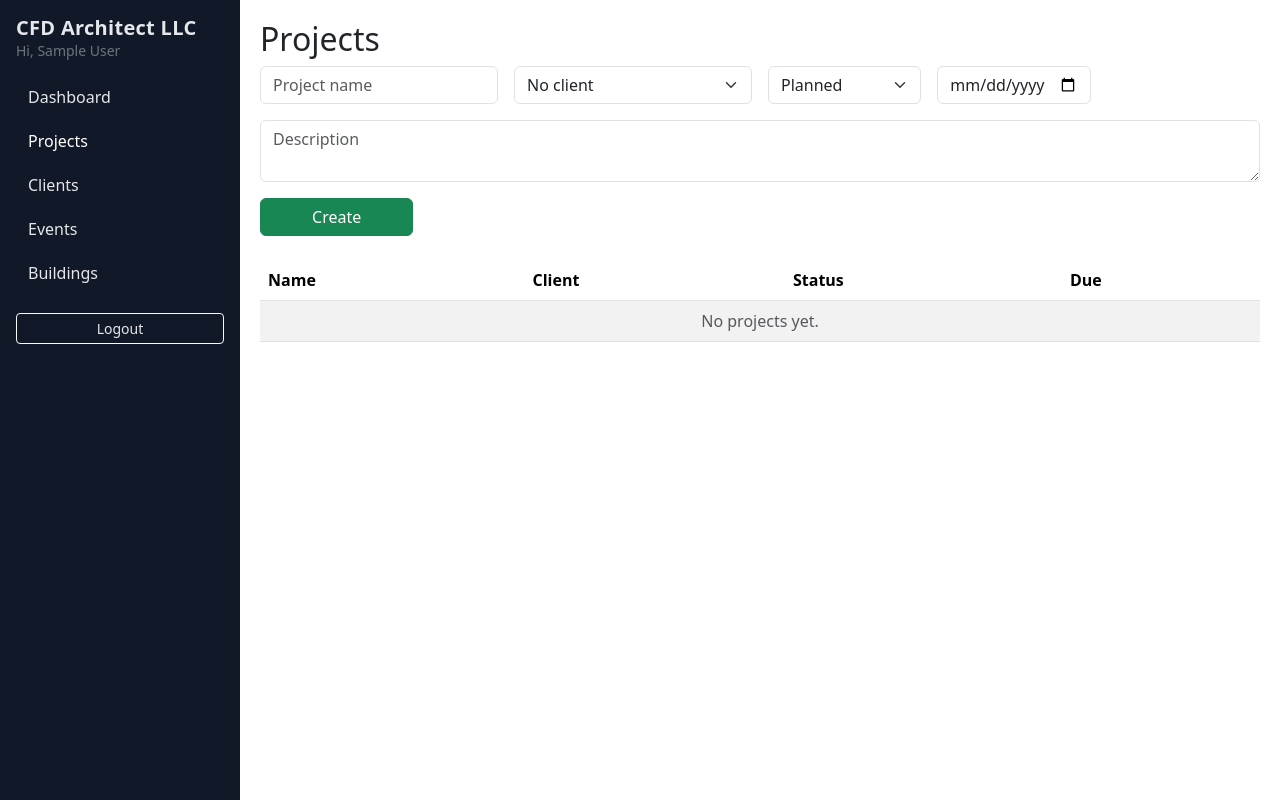
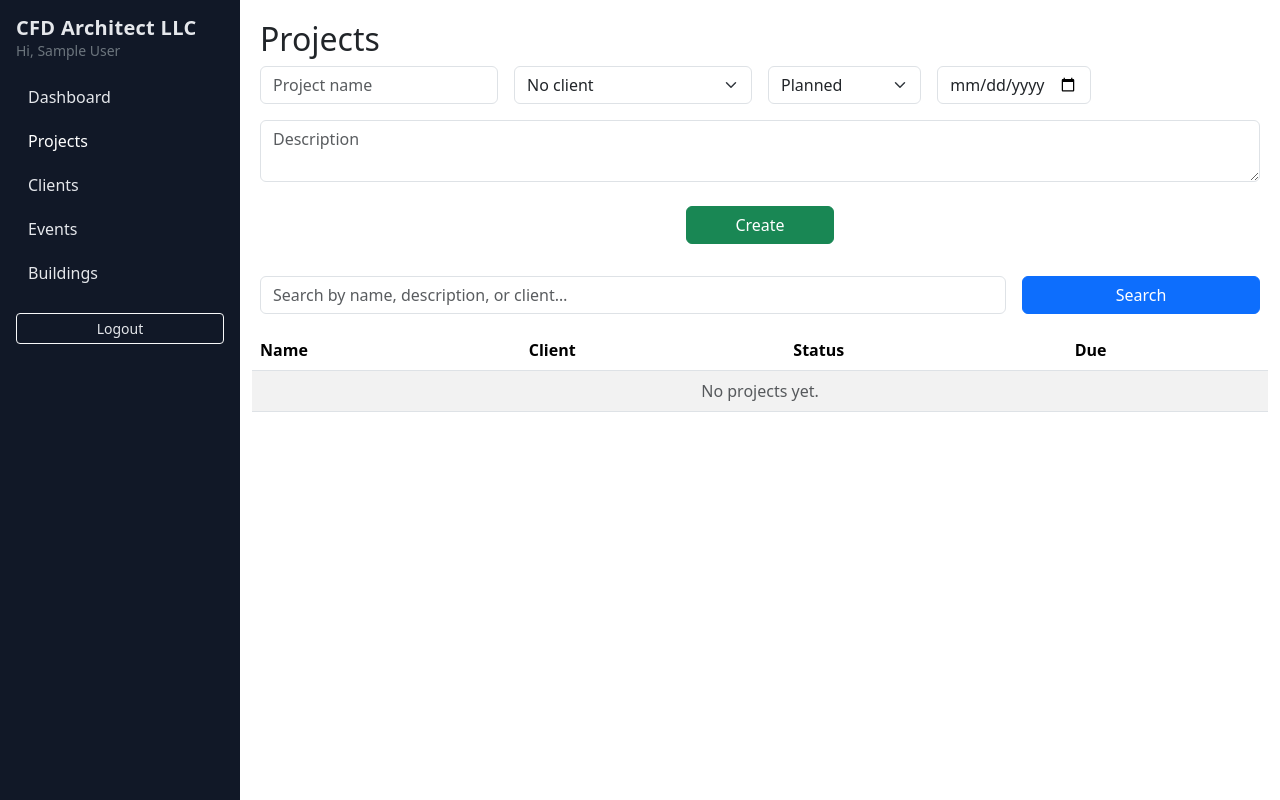
Before and after one commit to dothez3/Event-Calendar, a Flask app: page /projects in a window 1280 px wide. Run offline with Flask 3, Linux system fonts and the light colour scheme; the visitor is signed in with stand-in values (Sample User, id 1); data that the repository does not hold is empty.

Commit message:
search button

```diff
--- a/app.py
+++ b/app.py
@@ -292,7 +292,20 @@ def buildings_delete(id):
 @app.route("/projects")
 @login_required
 def projects():
-    return render_template("projects.html", projects=Project.query.all(), clients=Client.query.all())
+    q = request.args.get("q", "").strip()
+    query = Project.query.join(Client, isouter=True)
+
+    if q:
+        query = query.filter(
+            or_(
+                Project.name.ilike(f"%{q}%"),
+                Project.description.ilike(f"%{q}%"),
+                Client.name.ilike(f"%{q}%")
+            )
+        )
+
+    projects = query.order_by(Project.id.desc()).all()
+    return render_template("projects.html", projects=projects, q=q, clients=Client.query.all())
 
 @app.route("/projects/create", methods=["POST"])
 @login_required
--- a/templates/projects.html
+++ b/templates/projects.html
@@ -3,8 +3,12 @@
 <div class="d-flex justify-content-between align-items-center">
   <h2>Projects</h2>
 </div>
-<form method="post" action="{{ url_for('projects_create') }}" class="row g-3 mb-4">
-  <div class="col-md-3"><input name="name" class="form-control" placeholder="Project name" required></div>
+
+<!-- 🟩 Create Project Form -->
+<form method="post" action="{{ url_for('projects_create') }}" class="row g-3 mb-3">
+  <div class="col-md-3">
+    <input name="name" class="form-control" placeholder="Project name" required>
+  </div>
   <div class="col-md-3">
     <select name="client_id" class="form-select">
       <option value="">No client</option>
@@ -20,10 +24,33 @@
       <option>Done</option>
     </select>
   </div>
-  <div class="col-md-2"><input name="due_date" type="date" class="form-control"></div>
-  <div class="col-md-12"><textarea name="description" class="form-control" placeholder="Description"></textarea></div>
-  <div class="col-md-2"><button class="btn btn-success w-100">Create</button></div>
+  <div class="col-md-2">
+    <input name="due_date" type="date" class="form-control">
+  </div>
+  <div class="col-md-12">
+    <textarea name="description" class="form-control" placeholder="Description"></textarea>
+  </div>
+  <div class="col-md-12">
+    <div class="text-center mt-2">
+  <button class="btn btn-success px-5">Create</button>
+    </div>
+  </div>
 </form>
+
+<!-- 🔍 Search Bar (neatly below Create button) -->
+<form method="get" action="{{ url_for('projects') }}" class="row g-3 mt-3 mb-4" autocomplete="off">
+  <div class="col-md-9">
+    <input
+      name="q"
+      class="form-control"
+      placeholder="Search by name, description, or client…"
+      value="{{ q or '' }}"
+    >
+  </div>
+  <div class="col-md-3">
+    <button class="btn btn-primary w-100">Search</button>
+  </div>
+
 <table class="table table-striped">
   <thead><tr><th>Name</th><th>Client</th><th>Status</th><th>Due</th></tr></thead>
   <tbody>
```
